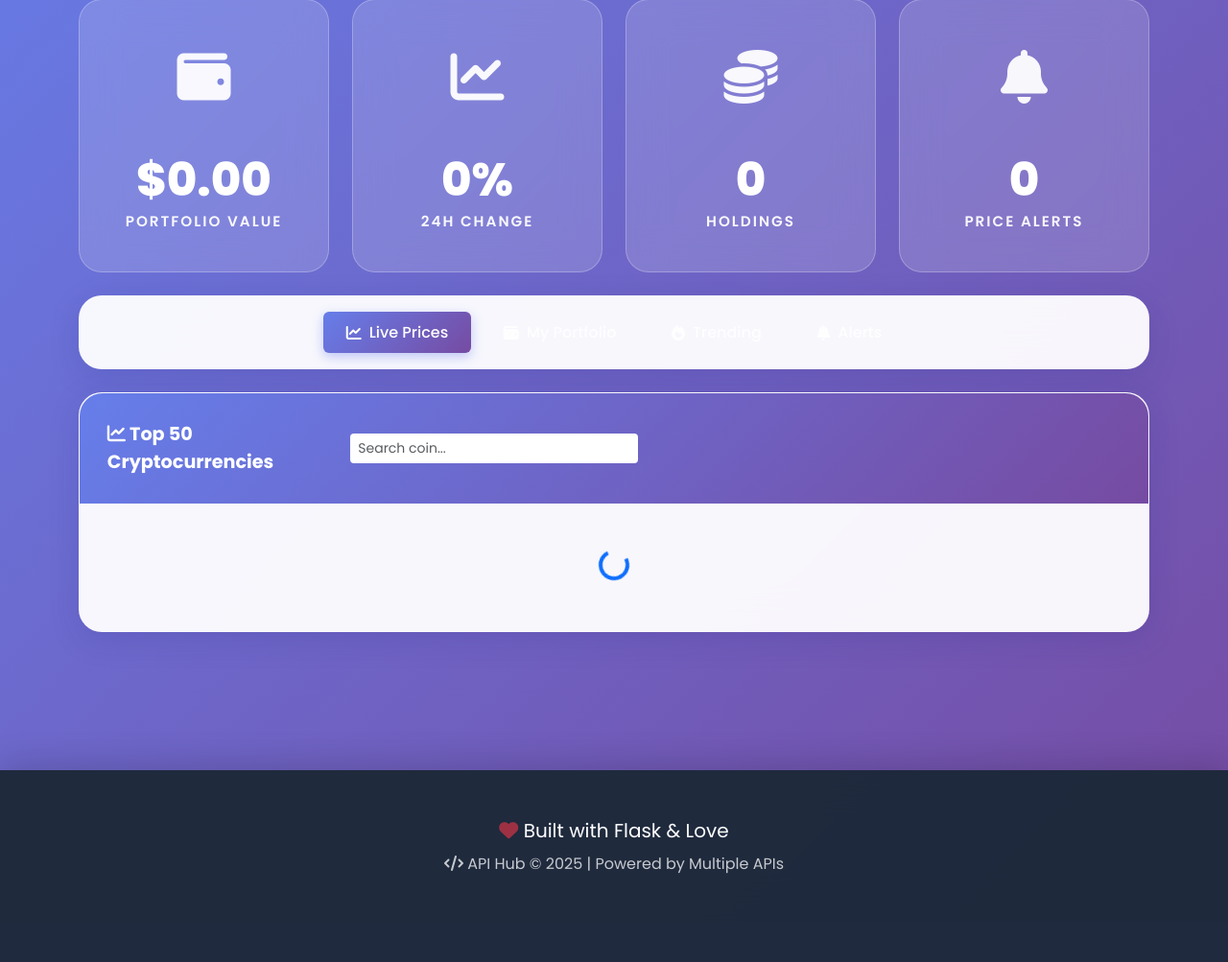
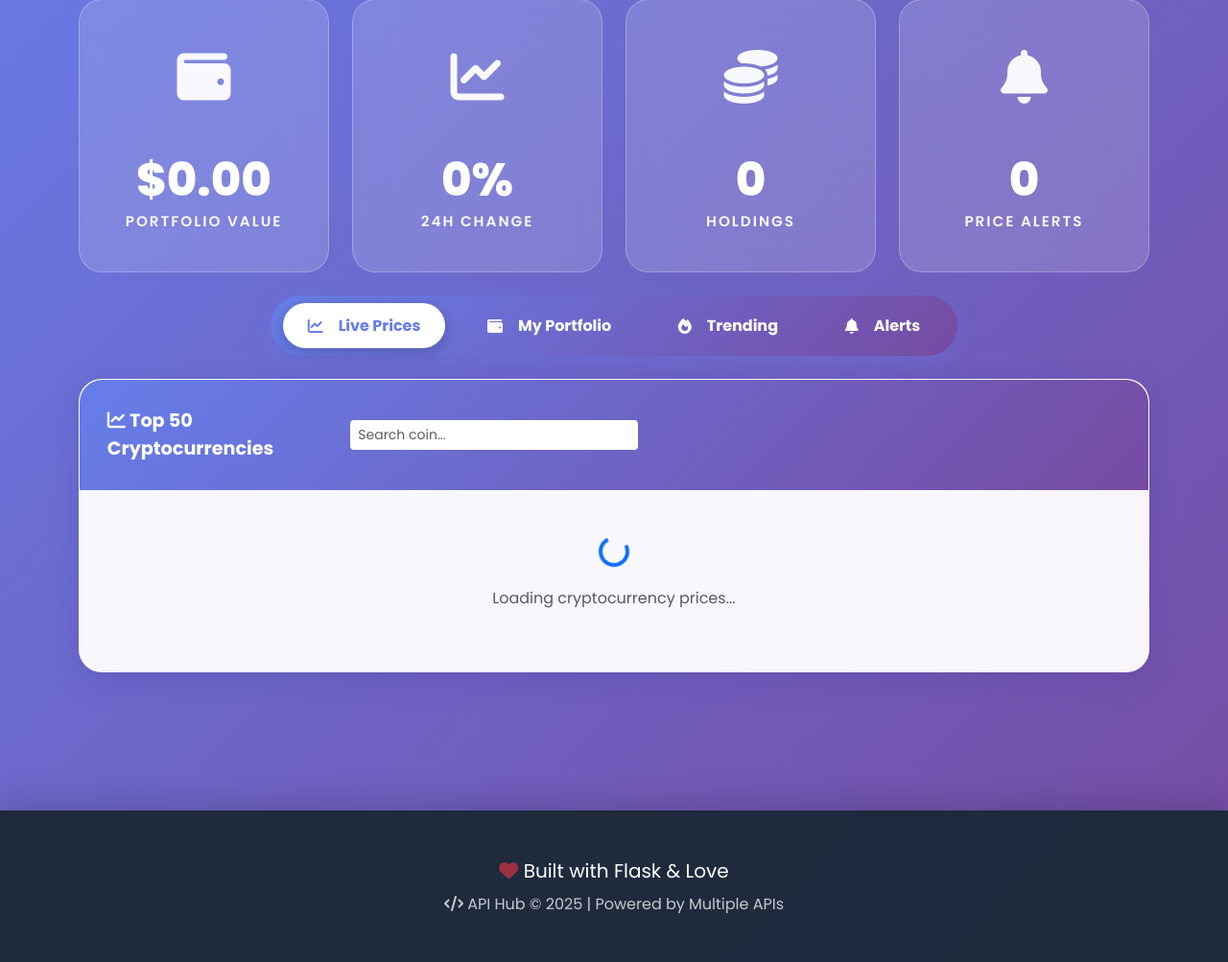
Before and after one commit to b5119/flask-api-dashboard, a Flask app: page /crypto/ in a window 1280 px wide. Shown: the part 266-1269 px from the top of the page at 96% size. Before the commit the page ends 1177 px from the top, so only its background shows below. Run offline with Flask 3, Linux system fonts and the light colour scheme; data that the repository does not hold is empty; parts of the project's set-up code (start-up, migrations or seed data) failed here and were passed over.

Commit message:
updated nav bar

```diff
--- a/app/templates/crypto.html
+++ b/app/templates/crypto.html
@@ -46,29 +46,54 @@
         </div>
     </div>
 
-    <!-- Tabs -->
-    <ul class="nav nav-pills mb-4 justify-content-center glass-card p-3" role="tablist">
+    <!-- Tabs with Dark Purple Background -->
+    <div class="mb-4 d-flex justify-content-center">
+        <div style="background: linear-gradient(135deg, #667eea, #764ba2); padding: 8px; border-radius: 50px; display: inline-block; box-shadow: 0 8px 25px rgba(102, 126, 234, 0.3);">
+            <ul class="nav nav-pills mb-0" role="tablist">
                 <li class="nav-item">
-            <button class="nav-link active px-4 py-2" data-bs-toggle="tab" data-bs-target="#prices-tab">
-                <i class="fas fa-chart-line"></i> Live Prices
+                    <button class="nav-link active px-4 py-3 fw-bold" data-bs-toggle="tab" data-bs-target="#prices-tab"
+                            style="border-radius: 50px; transition: all 0.3s;">
+                        <i class="fas fa-chart-line me-2"></i> Live Prices
                     </button>
                 </li>
-        <li class="nav-item">
-            <button class="nav-link px-4 py-2" data-bs-toggle="tab" data-bs-target="#portfolio-tab">
-                <i class="fas fa-wallet"></i> My Portfolio
+                <li class="nav-item ms-2">
+                    <button class="nav-link px-4 py-3 fw-bold" data-bs-toggle="tab" data-bs-target="#portfolio-tab"
+                            style="border-radius: 50px; transition: all 0.3s;">
+                        <i class="fas fa-wallet me-2"></i> My Portfolio
                     </button>
                 </li>
-        <li class="nav-item">
-            <button class="nav-link px-4 py-2" data-bs-toggle="tab" data-bs-target="#trending-tab">
-                <i class="fas fa-fire"></i> Trending
+                <li class="nav-item ms-2">
+                    <button class="nav-link px-4 py-3 fw-bold" data-bs-toggle="tab" data-bs-target="#trending-tab"
+                            style="border-radius: 50px; transition: all 0.3s;">
+                        <i class="fas fa-fire me-2"></i> Trending
                     </button>
                 </li>
-        <li class="nav-item">
-            <button class="nav-link px-4 py-2" data-bs-toggle="tab" data-bs-target="#alerts-tab">
-                <i class="fas fa-bell"></i> Alerts
+                <li class="nav-item ms-2">
+                    <button class="nav-link px-4 py-3 fw-bold" data-bs-toggle="tab" data-bs-target="#alerts-tab"
+                            style="border-radius: 50px; transition: all 0.3s;">
+                        <i class="fas fa-bell me-2"></i> Alerts
                     </button>
                 </li>
             </ul>
+        </div>
+    </div>
+
+    <style>
+        .nav-pills .nav-link {
+            background: transparent;
+            color: white !important;
+            border: 2px solid transparent;
+        }
+        .nav-pills .nav-link:hover {
+            background: rgba(255, 255, 255, 0.15);
+            transform: translateY(-2px);
+        }
+        .nav-pills .nav-link.active {
+            background: white !important;
+            color: #667eea !important;
+            box-shadow: 0 4px 15px rgba(0, 0, 0, 0.2);
+        }
+    </style>
 
     <!-- Tab Content -->
     <div class="tab-content">
@@ -88,6 +113,7 @@
                     <div class="table-responsive" id="prices-container">
                         <div class="text-center py-5">
                             <div class="spinner-border text-primary"></div>
+                            <p class="mt-3 text-muted">Loading cryptocurrency prices...</p>
                         </div>
                     </div>
                 </div>
@@ -154,6 +180,7 @@
                     <div class="row" id="trending-container">
                         <div class="col-12 text-center py-5">
                             <div class="spinner-border text-warning"></div>
+                            <p class="mt-3 text-muted">Loading trending coins...</p>
                         </div>
                     </div>
                 </div>
@@ -202,7 +229,7 @@
                         <div class="card-body" id="alerts-container">
                             <div class="alert alert-info">
                                 <i class="fas fa-info-circle me-2"></i>
-                                Create your first price alert to get notified
+                                Create your first price alert to get notified when prices hit your targets
                             </div>
                         </div>
                     </div>
@@ -379,7 +406,6 @@
         return;
     }
 
-    // Get current prices for portfolio coins
     const coinIds = portfolio.map(h => h.coinId).join(',');
 
     fetch(`/crypto/api/prices?coins=${coinIds}`)
@@ -421,7 +447,6 @@
 
             html += '</tbody></table></div>';
             container.html(html);
-
             updatePortfolioStats();
         });
 }
@@ -569,7 +594,7 @@
                     <div>
                         <h6 class="mb-1 text-capitalize">${alert.coinId}</h6>
                         <small class="text-muted">
-                            Alert when price goes <strong>${alert.condition}</strong> <strong>$${alert.targetPrice}</strong>
+                            Alert when price goes <strong>${alert.condition}</strong> <strong>$${alert.targetPrice.toLocaleString()}</strong>
                         </small>
                     </div>
                     <button class="btn btn-sm btn-danger" onclick="removeAlert(${alert.id})">
```
Lines whose indentation alone changed are shown as unchanged.
